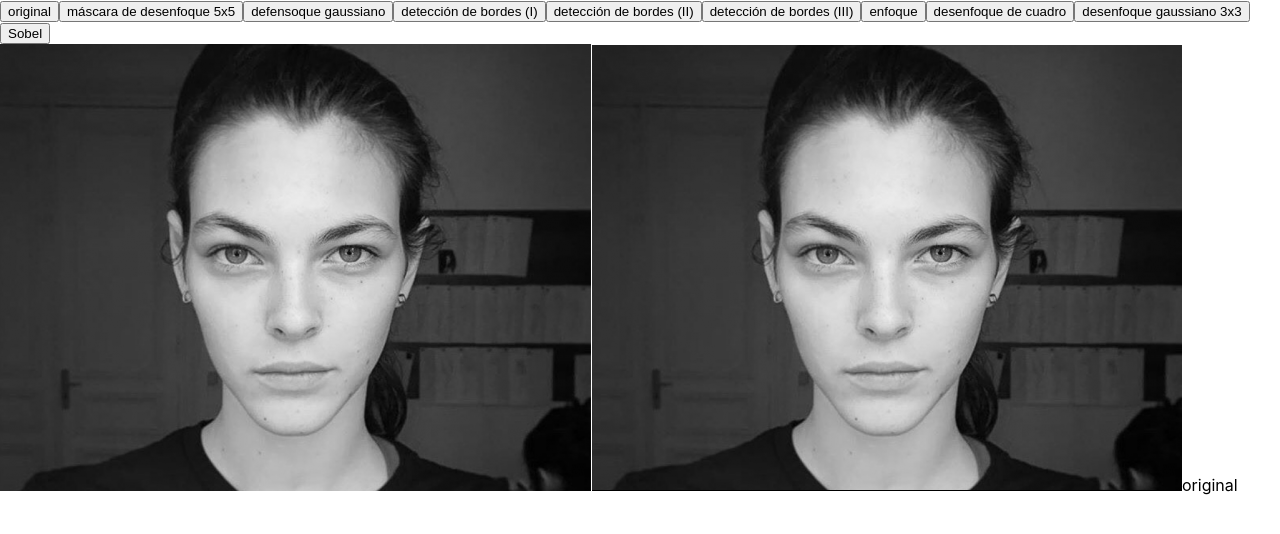
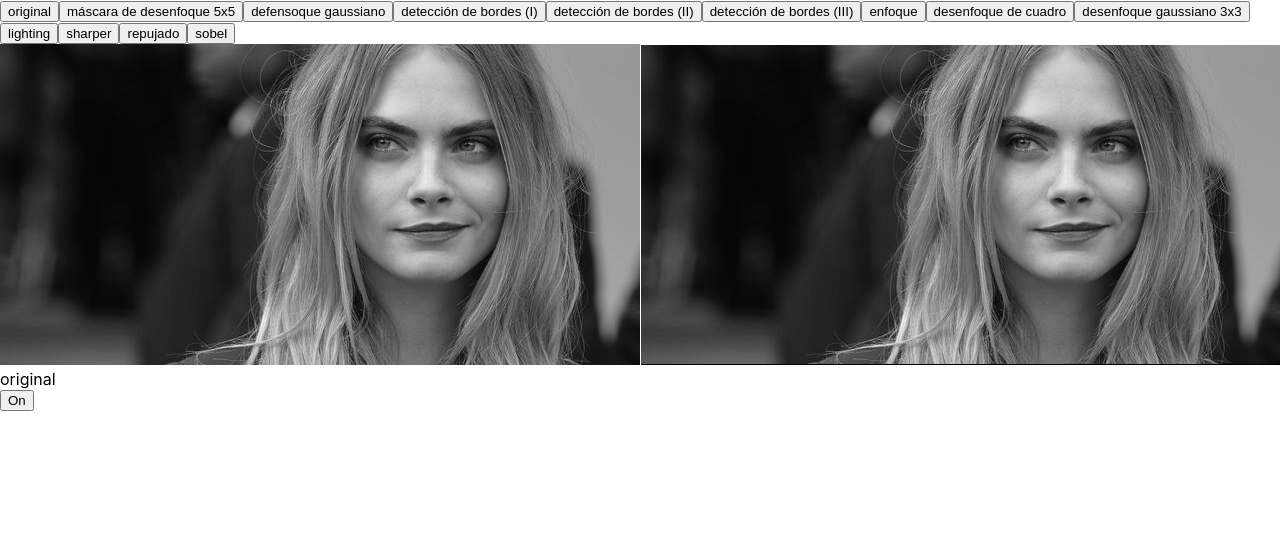
Before and after one commit to ferperezdiez/convolutions-with-react, a React (Create React App) app: page / in a window 1280 px wide. Shown: the top 534 px of the page. Built offline with nearby package versions, Linux system fonts and the light colour scheme.

Commit message:
react-webcam done

```diff
--- a/package.json
+++ b/package.json
@@ -11,6 +11,7 @@
     "react-redux": "^7.2.5",
     "react-router-dom": "^5.3.0",
     "react-scripts": "4.0.3",
+    "react-webcam": "^6.0.0",
     "redux": "^4.1.1",
     "redux-thunk": "^2.3.0",
     "web-vitals": "^1.1.2"
--- a/src/Kernels/kernels.jsx
+++ b/src/Kernels/kernels.jsx
@@ -38,9 +38,9 @@ const Kernels = [
     },
     {
         kernel: [
-                [ 1, 0,-1],
+                [ 3, 0,-3],
                 [ 0, 0, 0],
-                [-1, 0, 1]
+                [-3, 0, 3]
         ],
         divider: 1,
         posNeg: 1,
@@ -95,8 +95,38 @@ const Kernels = [
         divider: 16,
         posNeg: 1,
         name: 'desenfoque gaussiano 3x3'
-    }
-
+    },
+    {
+        kernel: [
+            [0,1,0],
+            [1,-10,1],
+            [0,1,0],
+            ],
+        divider: 5,
+        posNeg: -1,
+        name: 'lighting'
+    },
+    {
+        kernel: [
+            [-1,-1,-1],
+            [-1,9,-1],
+            [-1,-1,-1]
+            ],
+         divider: 1,
+        posNeg: 1,
+       name: 'sharper'
+    },
+    {
+        kernel: [
+            [-2, -1, 0,],
+            [-1,  1, 1,],
+            [0,  1, 2]
+            ],
+         divider: 1,
+        posNeg: 1,
+       name: 'repujado'
+    },
 ];
 
+
 export default Kernels;
--- a/src/Sobel/sobel.jsx
+++ b/src/Sobel/sobel.jsx
@@ -1,7 +1,8 @@
 
-const Sobel =
+const Sobel = [
 {
     kernelY: [
+
             [-1, 0, 1],
             [-2, 0, 2],
             [-1, 0, 1]
@@ -10,7 +11,10 @@ const Sobel =
             [-1,-2,-1],
             [ 0, 0, 0],
             [ 1, 2, 1]
-    ]
+    ],
+    name: 'sobel',
+    divider: 5,
+    posNeg: 1
 }
-
+]
 export default Sobel;
--- a/src/components/Home.jsx
+++ b/src/components/Home.jsx
@@ -1,6 +1,7 @@
 import React from 'react';
 import Canvas from './canvas';
 import SelectFilter from './selectFilter';
+import Video from './video/video';
 
 function Home(){
 
@@ -8,6 +9,7 @@ function Home(){
         <div>
             <SelectFilter/>
             <Canvas/>
+            <Video/>
         </div>
     )
 }
--- a/src/components/canvas.jsx
+++ b/src/components/canvas.jsx
@@ -9,17 +9,18 @@ function Canvas(){
 const [image, setImage] =  useState(null)
 let canvas = useRef()
 let result = useRef()
+const sobel = useSelector(state => state.sobel)
 const kernel = useSelector(state => state.kernel.kernel)
 const divider = useSelector(state => state.kernel.divider)
 const posNeg = useSelector(state => state.kernel.posNeg)
-const name = useSelector(state => state.kernel.name)
-const sobel = useSelector(state => state.sobel)
+let name = useSelector(state => state.kernel.name)
+let screenShot = useSelector(state => state.image)
 
 useEffect(()=>{
     let image = new Image();
-    image.src = picture;
+    image.src =screenShot? screenShot : picture;
     image.onload = ()=> setImage(image);
-}, [])
+}, [screenShot])
 
 useEffect(()=>{
     if(image && canvas && result){
@@ -81,14 +82,16 @@ useEffect(()=>{
 
                     }
                 }
+
                 if(sobel.kernelY) {
-                    result = Math.sqrt((resultY * resultY)+(resultX * resultX)
-                ) }
+                    result = Math.sqrt((resultY * resultY)+(resultX * resultX))
+                    result = result > 30 ? result : 0
+               }
 
-                DestinationPixels[idx] = posNeg*(result/divider)
-                DestinationPixels[idx+1] = posNeg*(result/divider)
-                DestinationPixels[idx+2] = posNeg*(result/divider)
-                DestinationPixels[idx+3]= 256
+                DestinationPixels[idx] = sobel.divider? sobel.posNeg*(result/sobel.divider) : posNeg*(result/divider)
+                DestinationPixels[idx+1] = sobel.posNeg? sobel.posNeg*(result/sobel.divider) : posNeg*(result/divider)
+                DestinationPixels[idx+2] = sobel.divider? sobel.posNeg*(result/sobel.divider) : posNeg*(result/divider)
+                DestinationPixels[idx+3]= 255
             }
         }
 
@@ -100,7 +103,7 @@ useEffect(()=>{
             width={image? image.width : 400} height={image? image.height : 556+80}>original</canvas>
            <canvas ref={result}
             width={image? image.width : 400} height={image? image.height : 556+80}>{name}</canvas>
-             {name}
+             {!sobel.name? name : sobel.name}
         </div>
     )
 }
--- a/src/components/selectFilter.jsx
+++ b/src/components/selectFilter.jsx
@@ -5,19 +5,17 @@ import Sobel from "../Sobel/sobel";
 import { addSobel, changeIndex, changeKernel } from "../redux/actions";
 
 
-
-
-
 export default function SelectFilter(){
 
     const dispatch = useDispatch()
     function clicked(i){
+        dispatch(addSobel({}))
         dispatch(changeIndex(i))
-        dispatch(addSobel({}))
         dispatch(changeKernel(Kernels[i]))
     }
-    function clickedSobed(){
-        dispatch(addSobel(Sobel))
+    function clickedSobed(idx){
+        dispatch(changeKernel(Kernels[0]))
+        dispatch(addSobel(Sobel[idx]))
     }
 
 
@@ -26,8 +24,8 @@ export default function SelectFilter(){
         <div>
             { Kernels?.map((kernel, idx) => <button key={idx} onClick={() =>
                    clicked(idx)}>{kernel.name}</button> )}
-            <button onClick={() =>
-                   clickedSobed()} >Sobel</button>
+           { Sobel?.map((Sob, idx) => <button onClick={() =>
+                   clickedSobed(idx)} >{Sob.name}</button>)}
         </div>
     )
 }
--- /dev/null
+++ b/src/components/video/video.jsx
@@ -0,0 +1,40 @@
+import React, { useRef, useState } from "react";
+import { useDispatch } from "react-redux";
+import Webcam from "react-webcam";
+import { addImage } from "../../redux/actions";
+
+
+
+export default function Video(){
+    const [onOff, setOnOff] = useState(false)
+    const [image, setImage] = useState(null)
+    const webRef = useRef()
+    const dispatch = useDispatch()
+
+    const videoConstraints = {
+        facingMode: "user"
+      };
+
+    const screenShot = () => {
+        let img = webRef.current.getScreenshot()
+        setImage(img)
+        dispatch(addImage(img))
+    }
+
+    const turn = () => {
+        setOnOff(!onOff)
+    }
+    console.log(onOff)
+    return(
+        <div>
+            <button onClick={turn}>{onOff ? 'Off' : 'On'}</button>
+           {onOff ?
+           <div>
+               <Webcam ref={webRef} videoConstraints={videoConstraints}/>
+                <button onClick={screenShot}>ScreenShot</button>
+           </div>
+           : null}
+           <img src={image}/>
+        </div>
+    )
+}
--- a/src/redux/actions.jsx
+++ b/src/redux/actions.jsx
@@ -1,4 +1,4 @@
-import { ADD_SOBEL, CHANGE_INDEX, CHANGE_KERNEL } from "./actionsName";
+import { ADD_IMAGE, ADD_SOBEL, CHANGE_INDEX, CHANGE_KERNEL } from "./actionsName";
 
 export function changeIndex (index){
     return (dispatch) => {
@@ -26,3 +26,12 @@ export function addSobel (sobel){
         })
     }
 }
+
+export function addImage (image){
+    return (dispatch) => {
+        dispatch({
+            type: ADD_IMAGE,
+            payload: image
+        })
+    }
+}
--- a/src/redux/actionsName.jsx
+++ b/src/redux/actionsName.jsx
@@ -1,4 +1,5 @@
 
-export const CHANGE_INDEX = "CHANGE_INDEX"
-export const CHANGE_KERNEL = "CHANGE_KERNEL"
-export const ADD_SOBEL = 'ADD_SOBEL'
+export const CHANGE_INDEX = "CHANGE_INDEX";
+export const CHANGE_KERNEL = "CHANGE_KERNEL";
+export const ADD_SOBEL = "ADD_SOBEL";
+export const ADD_IMAGE = "ADD_IMAGE";
--- a/src/redux/reducer.jsx
+++ b/src/redux/reducer.jsx
@@ -1,4 +1,4 @@
-import { ADD_SOBEL, CHANGE_INDEX, CHANGE_KERNEL } from "./actionsName"
+import { ADD_IMAGE, ADD_SOBEL, CHANGE_INDEX, CHANGE_KERNEL } from "./actionsName"
 
 const initialState = {
     index: 0,
@@ -12,7 +12,8 @@ const initialState = {
         posNeg: 1,
         name: 'original'
     },
-    sobel:{}
+    sobel:{},
+    image:null
 }
 
 export default function reducer (state=initialState, action){
@@ -35,6 +36,12 @@ export default function reducer (state=initialState, action){
                 sobel: action.payload
             }
         }
+        case ADD_IMAGE: {
+            return {
+                ...state,
+                image: action.payload
+            }
+        }
         default: {
             return state
         }
```
Also changed, not shown: src/images/foto1.jpg, 1 other file (tests, documents, lock files or other folders).
